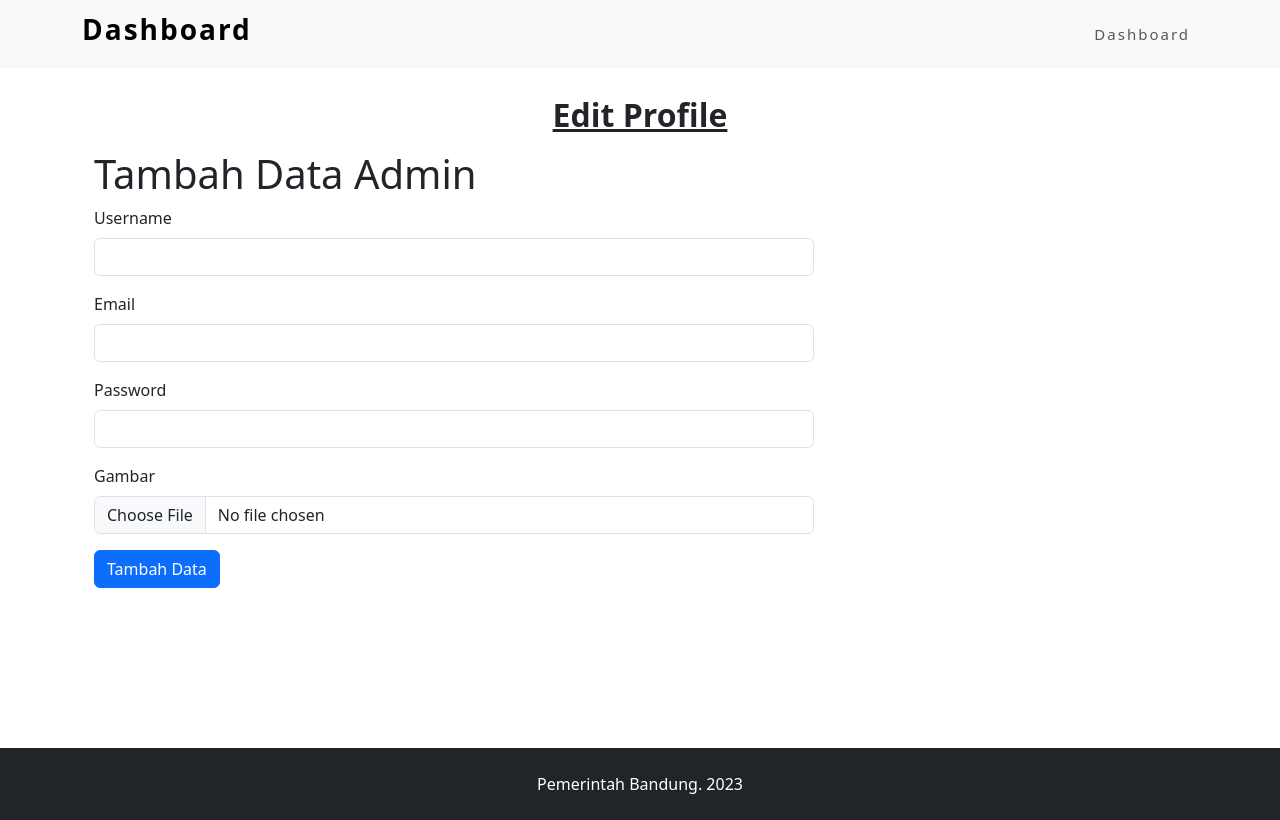
After one commit to MuzanFera/pw2023_223040027, a PHP site: page /tambah.php in a window 1280 px wide. The commit adds this page. Run offline with PHP 8.4, Linux system fonts and the light colour scheme.

Commit message:
update 95%

```diff
--- a/tubes2/admin/index.admin.php
+++ b/tubes2/admin/index.admin.php
@@ -125,9 +125,9 @@ else {
           </div>
         </div>
 
-        <form class="d-flex" role="search" style="padding-bottom: 2em;">
-          <input class="form-control me-2" type="search" placeholder="Search" aria-label="Search">
-          <button class="btn btn-outline-secondary" type="submit">Search</button>
+        <form class="d-flex" role="search" style="padding-bottom: 2em;" action="" method="post">
+          <input class="form-control me-2" type="search" name="keyword" placeholder="Masukkan Pencarian..." aria-label="Search" autocomplete="off">
+          <button class="btn btn-outline-secondary" type="submit" name="search">Search</button>
         </form>
 
           <div class="row" style="background-color: rgba(0, 0, 0, 0.1); padding-top: 15px;">
--- a/tubes2/function.php
+++ b/tubes2/function.php
@@ -7,5 +7,68 @@ if ($conn->connect_error) {
     die("Koneksi gagal: " . $conn->connect_error);
 }
 
+function koneksi() {
+    // Koneksi ke DB
+    $conn = mysqli_connect('localhost', 'root', '', 'pemerintah bandung') or die('DATABASE ERROR');
+    return $conn;
+}
 
+function query($query) {
+    $conn = koneksi();
+    // Query ke tabel logreg
+    $result = mysqli_query($conn, $query) or die(mysqli_error($conn));
+
+    $rows = [];
+    while($row = mysqli_fetch_assoc($result)) {
+        $rows[] = $row;
+    }
+
+    return $rows;
+}
+
+function tambah($data) {
+    $conn = koneksi();
+
+    $username = htmlspecialchars($data['username']);
+    $email = htmlspecialchars($data['email']);
+    $password = htmlspecialchars($data['password']);
+    $gambar = htmlspecialchars($data['gambar']);
+
+    $query = "INSERT INTO tb_logreg VALUES(NULL, '$username', '$email', '$password', '$gambar')";
+    mysqli_query($conn, $query) or die(mysqli_error($conn));
+
+    return mysqli_affected_rows($conn);
+}
+
+function hapus($id) {
+    $conn = koneksi();
+    $query = "DELETE FROM tb_logreg WHERE id = $id";
+
+    mysqli_query($conn, $query) or die(mysqli_error($conn));
+
+    return mysqli_affected_rows($conn);
+}
+
+function ubah($data) {
+    $conn = koneksi();
+
+    $id = $data['id'];
+
+    $username = htmlspecialchars($data['username']);
+    $email = htmlspecialchars($data['email']);
+    $password = htmlspecialchars($data['password']);
+    $gambar = htmlspecialchars($data['gambar']);
+
+    $query = "UPDATE tb_logreg SET
+                username = '$username',
+                email = '$email',
+                password = '$password',
+                gambar = '$gambar'
+              WHERE
+                id = $id";
+
+    mysqli_query($conn, $query) or die(mysqli_error($conn));
+
+    return mysqli_affected_rows($conn);
+}
 ?>
--- a/tubes2/login.php
+++ b/tubes2/login.php
@@ -82,7 +82,7 @@ if(isset($_POST["submit"])) {
                   <label for="password">Password</label>
                 </div>
                 <div class="input-field">
-                  <input type="submit" class="submit" name="submit" value="Register" />
+                  <input type="submit" class="submit" name="submit" value="Login" />
                 </div>
               </form>
               <div class="signin">
--- a/tubes2/register.php
+++ b/tubes2/register.php
@@ -15,8 +15,8 @@ if(isset($_POST["submit"])) {
 
   else {
     if($password == $confirmpassword) {
-      $query = "INSERT INTO tb_logreg (username, email, password)
-      VALUES('$username','$email','$password')";
+      $query = "INSERT INTO tb_logreg (username, email, password, gambar)
+      VALUES('$username','$email','$password','gambar')";
       mysqli_query($conn,$query);
       echo "<script> alert('Registrasi Berhasil!'); </script>";
     }
--- /dev/null
+++ b/tubes2/tambah.php
@@ -0,0 +1,17 @@
+<?php
+require('function.php');
+
+$username = 'Tambah Akun Admin';
+
+// ketika tombol submit di klik
+if(isset($_POST["tambah"])) {
+    // jalankan fungsi tambah()
+    if (tambah($_POST) > 0) {
+        echo "<script>
+                alert('Akun Berhasil Ditambahkan!')
+                document.location.href = 'admin/dashboard.admin.php';
+              </script>";
+    }
+}
+
+require('views/tambah.view.php');
--- /dev/null
+++ b/tubes2/views/tambah.view.php
@@ -0,0 +1,86 @@
+<!DOCTYPE html>
+<html lang="en">
+  <head>
+    <meta charset="UTF-8" />
+    <meta http-equiv="X-UA-Compatible" content="IE=edge" />
+    <meta name="viewport" content="width=device-width, initial-scale=1.0" />
+    <link href="css/bootstrap/bootstrap.min.css" rel="stylesheet" />
+    <link rel="stylesheet" href="css/style.css" />
+    <title>Bandung | Tambah</title>
+  </head>
+  <body>
+    <!-- NAVBAR -->
+    <nav class="navbar navbar-expand-lg navbar-light bg-light fixed-top">
+      <div class="container">
+        <a class="navbar-brand" href="#">
+          <h3><b>Dashboard</b></h3>
+        </a>
+        <button
+          class="navbar-toggler"
+          type="button"
+          data-bs-toggle="collapse"
+          data-bs-target="#navbarSupportedContent"
+          aria-controls="navbarSupportedContent"
+          aria-expanded="false"
+          aria-label="Toggle navigation"
+        >
+          <span class="navbar-toggler-icon"></span>
+        </button>
+        <div class="collapse navbar-collapse" id="navbarSupportedContent">
+            <ul class="navbar-nav ms-auto mb-2 mb-lg-0">
+                <li class="nav-item">
+                    <a class="nav-link" href="admin/dashboard.admin.php">Dashboard</a>
+                </li>
+            </ul>
+        </div>
+      </div>
+    </nav>
+
+
+    <!-- edit profile -->
+    <section id="edit-profile" style="padding-bottom: 10em;">
+      <div class="container">
+        <div class="col text-center" style="padding-top: 6em; text-decoration: underline;">
+          <h2><b>Edit Profile</b></h2>
+        </div>
+        <div class="container mt-3">
+            <h1>Tambah Data Admin</h1>
+
+            <div class="row">
+                <div class="col-md-8">
+                <form action="" method="post">
+                    <div class="mb-3">
+                      <label for="username" class="form-label text-dark">Username</label>
+                      <input type="text" class="form-control" name="username" id="username" autocomplete="off">
+                    </div>
+                    <div class="mb-3">
+                      <label for="email" class="form-label text-dark">Email</label>
+                      <input type="text" class="form-control" name="email" id="email" autocomplete="off">
+                    </div>
+                    <div class="mb-3">
+                      <label for="password" class="form-label text-dark">Password</label>
+                      <input type="password" class="form-control" name="password" id="password" autocomplete="off">
+                    </div>
+                    <div class="mb-3">
+                      <label for="gambar" class="form-label text-dark">Gambar</label>
+                      <input type="file" class="form-control" name="gambar" id="gambar">
+                    </div>
+                    <button class="btn btn-primary" type="submit" name="tambah">Tambah Data</button>
+                </form>
+                </div>
+            </div>
+
+        </div>
+      </div>
+    </section>
+
+    <!-- footer -->
+    <footer class="bg-dark p-2 text-center">
+      <div class="container">
+        <p class="text-white" style="padding-top: 1em;">Pemerintah Bandung. 2023</p>
+      </div>
+    </footer>
+
+    <script src="js/bootstrap/bootstrap.min.js"></script>
+  </body>
+</html>
```
Also changed, not shown: tubes2/admin/dashboard.admin.php (+10 -48 lines), tubes2/hapus.php (added, +9 -0 lines), tubes2/ubah.php (added, +19 -0 lines), tubes2/views/dashboard.view.php (added, +33 -0 lines), tubes2/views/ubah.view.php (added, +86 -0 lines), tubes2/img/Victoria Ivanovna.jpg (added), tubes2/img/WIN_20230520_12_06_11_Pro.jpg (added), tubes2/img/femi.jpeg (added), tubes2/img/lovetrip.jpg (added), tubes2/img/ysiv.png (added), tubes2/views/index.view.php (added).
